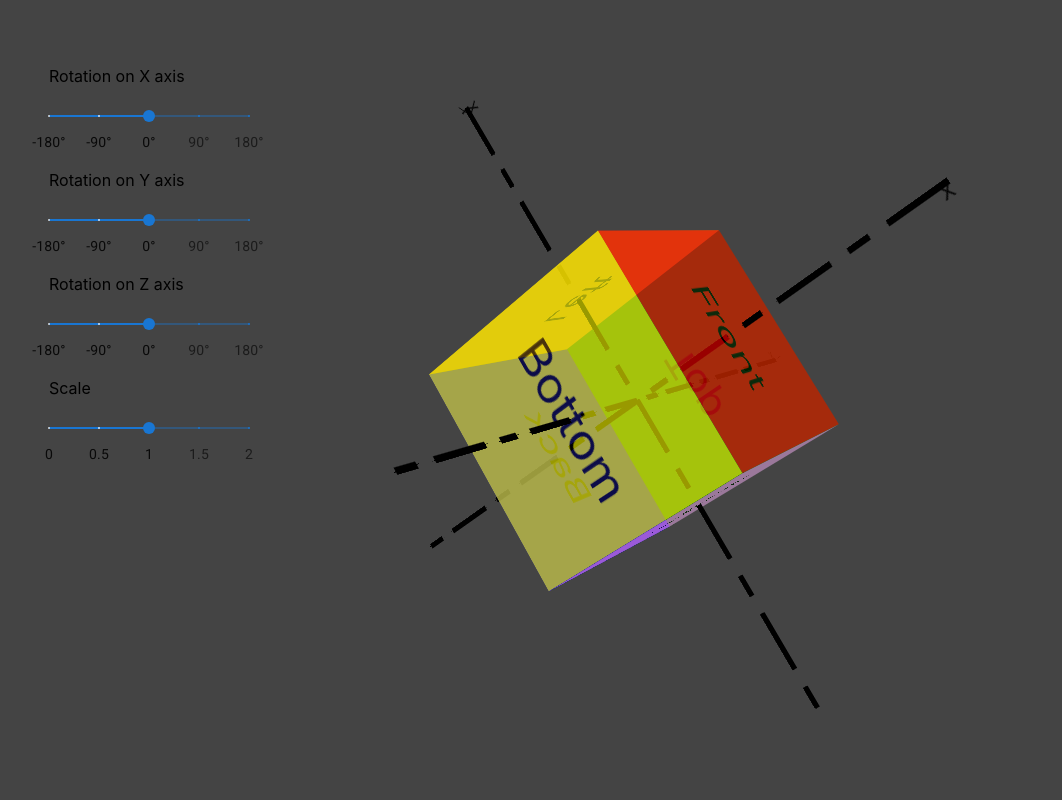
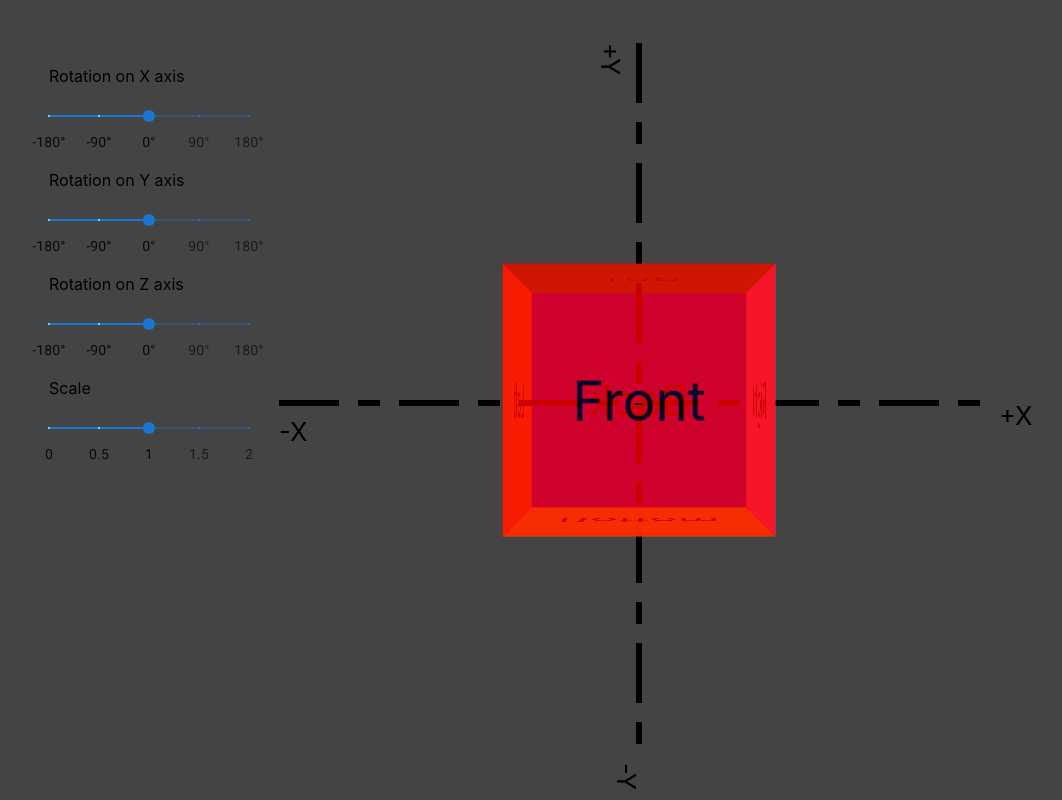
Before and after one commit to ariemad/rubik-cube, a React (Create React App) app: page / in a window 1280 px wide. Shown: the whole page, without its empty margins (1-1063 px from the left). Built offline with nearby package versions, Linux system fonts and the light colour scheme.

Commit message:
Previous Cube split into Cube and Model

```diff
--- a/package.json
+++ b/package.json
@@ -1,5 +1,6 @@
 {
   "name": "rubik-cube",
+  "type": "module",
   "version": "0.1.0",
   "private": true,
   "dependencies": {
@@ -16,6 +17,7 @@
     "react-dom": "^18.2.0",
     "react-scripts": "5.0.1",
     "styled-components": "^5.3.6",
+    "three": "^0.149.0",
     "web-vitals": "^2.1.4"
   },
   "scripts": {
@@ -41,5 +43,8 @@
       "last 1 firefox version",
       "last 1 safari version"
     ]
+  },
+  "devDependencies": {
+    "jest": "^27.5.1"
   }
 }
--- a/src/App.js
+++ b/src/App.js
@@ -5,25 +5,68 @@ import "@fontsource/roboto/500.css";
 import "@fontsource/roboto/700.css";
 
 import { useState } from "react";
-import Cube from "./components/Cube";
-import Options from "./components/Options";
+import Model from "./components/Model.js";
+import Sliders from "./components/Sliders.js";
+import { convertEuler } from "./js/Rotation/convertEuler.js";
 
 function App() {
   let [cubeOptions, setCubeOptions] = useState({
-    rotationX: 45,
-    rotationY: 45,
-    rotationZ: 45,
+    // Serves to check slider differences
+    axisSlider: {
+      X: 0,
+      Y: 0,
+      Z: 0,
+    },
+    // Data passed to render the cube
+    axisReal: {
+      X: 0,
+      Y: 0,
+      Z: 0,
+    },
+    prev: "Z",
     scale: 1,
   });
 
   function updateCubeOptions(e) {
-    setCubeOptions({ ...cubeOptions, [e.target.name]: e.target.value });
+    // Make temp object
+    let temp = cubeOptions;
+
+    // Replace the value. Using the name property from the sliders
+    const pathArray = e.target.name.split(".");
+    const lastKey = pathArray.pop();
+    const lastObject = pathArray.reduce((acc, prop) => acc[prop], temp);
+
+    //Update Axis slider and real variable
+    if (["X", "Y", "Z"].includes(lastKey)) {
+      let degreeDiff = e.target.value - temp.axisSlider[lastKey];
+      temp.axisReal[lastKey] += degreeDiff;
+
+      if (lastKey !== temp.prev) {
+        temp.axisReal = convertEuler(temp.axisReal, temp.prev, lastKey);
+        temp.prev = lastKey;
+      }
+
+      temp.axisSlider[lastKey] = e.target.value;
+
+      setCubeOptions({
+        ...temp,
+      });
+    } else {
+      //Else update another variable
+
+      lastObject[lastKey] = e.target.value;
+
+      setCubeOptions({ ...cubeOptions, [lastObject.lastKey]: e.target.value });
+    }
   }
 
   return (
     <div className="App">
-      <Cube key={cubeOptions} cubeOptions={cubeOptions} />
-      <Options onChange={updateCubeOptions} />
+      <Model key={cubeOptions} cubeOptions={cubeOptions} />
+      <Sliders
+        onChange={updateCubeOptions}
+        axisSlider={cubeOptions.axisSlider}
+      />
     </div>
   );
 }
--- a/src/components/Cube.js
+++ b/src/components/Cube.js
@@ -1,32 +1,32 @@
+import { Fragment } from "react";
 import "../css/Cube.scss";
 
-function Cube({ cubeOptions }) {
+function Cube() {
   return (
-    <div className="cube-container">
-      <div
-        className="cube"
-        style={{
-          transform: `
-          rotateX(${cubeOptions.rotationX}deg)
-          rotateY(${cubeOptions.rotationY}deg)
-          rotateZ(${cubeOptions.rotationZ}deg) `,
-          scale: `${cubeOptions.scale}`,
-        }}
-      >
+    <Fragment>
       <div className="front face">Front</div>
       <div className="back face">Back</div>
       <div className="left face">Left</div>
       <div className="right face">Right</div>
       <div className="top face">Top</div>
       <div className="bottom face">Bottom</div>
-        <div className="axis axis-x-1">X</div>
-        <div className="axis axis-x-2">X</div>
-        <div className="axis axis-y-1">X</div>
-        <div className="axis axis-y-2">X</div>
-        <div className="axis axis-z-1">X</div>
-        <div className="axis axis-z-2">X</div>
+
+      <div className="axis axis-x-1">
+        <div className="axis-tag-back">+X</div>
+        <div className="axis-tag">-X</div>
       </div>
+      <div className="axis axis-x-2"></div>
+      <div className="axis axis-y-1">
+        <div className="axis-tag">+Y</div>
+        <div className="axis-tag-back">-Y</div>
       </div>
+      <div className="axis axis-y-2"></div>
+      <div className="axis axis-z-1">
+        <div className="axis-tag">+Z</div>
+        <div className="axis-tag-back">-Z</div>
+      </div>
+      <div className="axis axis-z-2"></div>
+    </Fragment>
   );
 }
 
--- /dev/null
+++ b/src/components/Model.js
@@ -0,0 +1,41 @@
+import "../css/Model.scss";
+
+import Cube from "./Cube.js";
+
+function Model({ cubeOptions }) {
+  let style;
+  if (cubeOptions.prev === "Z") {
+    style = {
+      transform: `
+      rotateX(${-cubeOptions.axisReal.X}deg)
+      rotateY(${cubeOptions.axisReal.Y}deg)
+      rotateZ(${-cubeOptions.axisReal.Z}deg) `,
+      scale: `${cubeOptions.scale}`,
+    };
+  } else if (cubeOptions.prev === "Y") {
+    style = {
+      transform: `
+      rotateZ(${-cubeOptions.axisReal.Z}deg)
+      rotateX(${-cubeOptions.axisReal.X}deg)
+      rotateY(${cubeOptions.axisReal.Y}deg)`,
+      scale: `${cubeOptions.scale}`,
+    };
+  } else if (cubeOptions.prev === "X") {
+    style = {
+      transform: `
+      rotateZ(${-cubeOptions.axisReal.Z}deg)
+      rotateY(${cubeOptions.axisReal.Y}deg)
+      rotateX(${-cubeOptions.axisReal.X}deg) `,
+      scale: `${cubeOptions.scale}`,
+    };
+  }
+  return (
+    <div className="model-container">
+      <div className="model-reference" style={style}>
+        <Cube></Cube>
+      </div>
+    </div>
+  );
+}
+
+export default Model;
--- a/src/components/Options.js
+++ b/src/components/Sliders.js
@@ -1,13 +1,13 @@
 import { Slider } from "@mui/material";
-import "../css/Options.scss";
+import "../css/Sliders.scss";
 
-function Options({ onChange }) {
+function Options({ onChange, axisSlider }) {
   return (
     <div className="options">
       <p>Rotation on X axis </p>
       <Slider
         size="small"
-        defaultValue={0}
+        value={axisSlider.X}
         min={-180}
         max={180}
         step={1}
@@ -20,12 +20,12 @@ function Options({ onChange }) {
           { label: "180°", value: 180 },
         ]}
         onChange={onChange}
-        name="rotationX"
+        name="axisSlider.X"
       />
       <p>Rotation on Y axis </p>
       <Slider
         size="small"
-        defaultValue={0}
+        value={axisSlider.Y}
         min={-180}
         max={180}
         step={1}
@@ -38,12 +38,12 @@ function Options({ onChange }) {
           { label: "180°", value: 180 },
         ]}
         onChange={onChange}
-        name="rotationY"
+        name="axisSlider.Y"
       />
       <p>Rotation on Z axis </p>
       <Slider
         size="small"
-        defaultValue={0}
+        value={axisSlider.Z}
         min={-180}
         max={180}
         step={1}
@@ -56,7 +56,7 @@ function Options({ onChange }) {
           { label: "180°", value: 180 },
         ]}
         onChange={onChange}
-        name="rotationZ"
+        name="axisSlider.Z"
       />
       <p>Scale</p>
       <Slider
--- a/src/css/App.scss
+++ b/src/css/App.scss
@@ -1,4 +1,5 @@
 .App {
   position: relative;
   background-color: #444;
+  overflow: hidden;
 }
--- a/src/css/Cube.scss
+++ b/src/css/Cube.scss
@@ -1,31 +1,9 @@
-.cube-container {
-  width: 100vw;
-  height: 100vh;
-
-  display: flex;
-  align-items: center;
-  justify-content: center;
-  perspective: 1000px;
-}
-
-.cube {
-  transform-style: preserve-3d;
-  position: relative;
-}
-
-$unit: 30vh;
-
-$unit2: $unit * 2;
-$unit3: $unit * 3;
-
-$unit1-2: $unit/2;
-$unit1-10: $unit/5;
-$unit1-40: $unit/40;
+@import "variables";
 
 //Cube Faces ////////////////////////////////////////////////////////////////////
 
 .face {
-  opacity: 60%;
+  opacity: 80%;
   width: $unit;
   height: $unit;
 
@@ -124,3 +102,16 @@ $unit1-40: $unit/40;
 .axis-z-2 {
   transform: translateX(-$unit * 1.5) rotateY(90deg) rotateX(90deg);
 }
+
+.axis-tag,
+.axis-tag-back {
+  position: absolute;
+  transform: translateY(1rem);
+  font-size: 1.6rem;
+  top: 0;
+  left: 0;
+}
+
+.axis-tag-back {
+  transform: translateX($unit * 3);
+}
--- /dev/null
+++ b/src/css/Model.scss
@@ -0,0 +1,16 @@
+@import "variables";
+
+.model-container {
+  width: 100vw;
+  height: 100vh;
+
+  display: flex;
+  align-items: center;
+  justify-content: center;
+  perspective: 1000px;
+}
+
+.model-reference {
+  transform-style: preserve-3d;
+  position: relative;
+}
--- /dev/null
+++ b/src/css/_variables.scss
@@ -0,0 +1,8 @@
+$unit: 30vh;
+
+$unit2: $unit * 2;
+$unit3: $unit * 3;
+
+$unit1-2: $unit/2;
+$unit1-10: $unit/5;
+$unit1-40: $unit/40;
--- a/src/index.js
+++ b/src/index.js
@@ -1,17 +1,11 @@
-import React from 'react';
-import ReactDOM from 'react-dom/client';
-import './index.css';
-import App from './App';
-import reportWebVitals from './reportWebVitals';
+import React from "react";
+import ReactDOM from "react-dom/client";
+import "./index.css";
+import App from "./App.js";
 
-const root = ReactDOM.createRoot(document.getElementById('root'));
+const root = ReactDOM.createRoot(document.getElementById("root"));
 root.render(
   <React.StrictMode>
     <App />
   </React.StrictMode>
 );
-
-// If you want to start measuring performance in your app, pass a function
-// to log results (for example: reportWebVitals(console.log))
-// or send to an analytics endpoint. Learn more: https://bit.ly/CRA-vitals
-reportWebVitals();
```
Also changed, not shown: src/css/Sliders.scss (renamed from src/css/Options.scss), 1 other file (tests, documents, lock files or other folders). Lines whose indentation alone changed are shown as unchanged.
